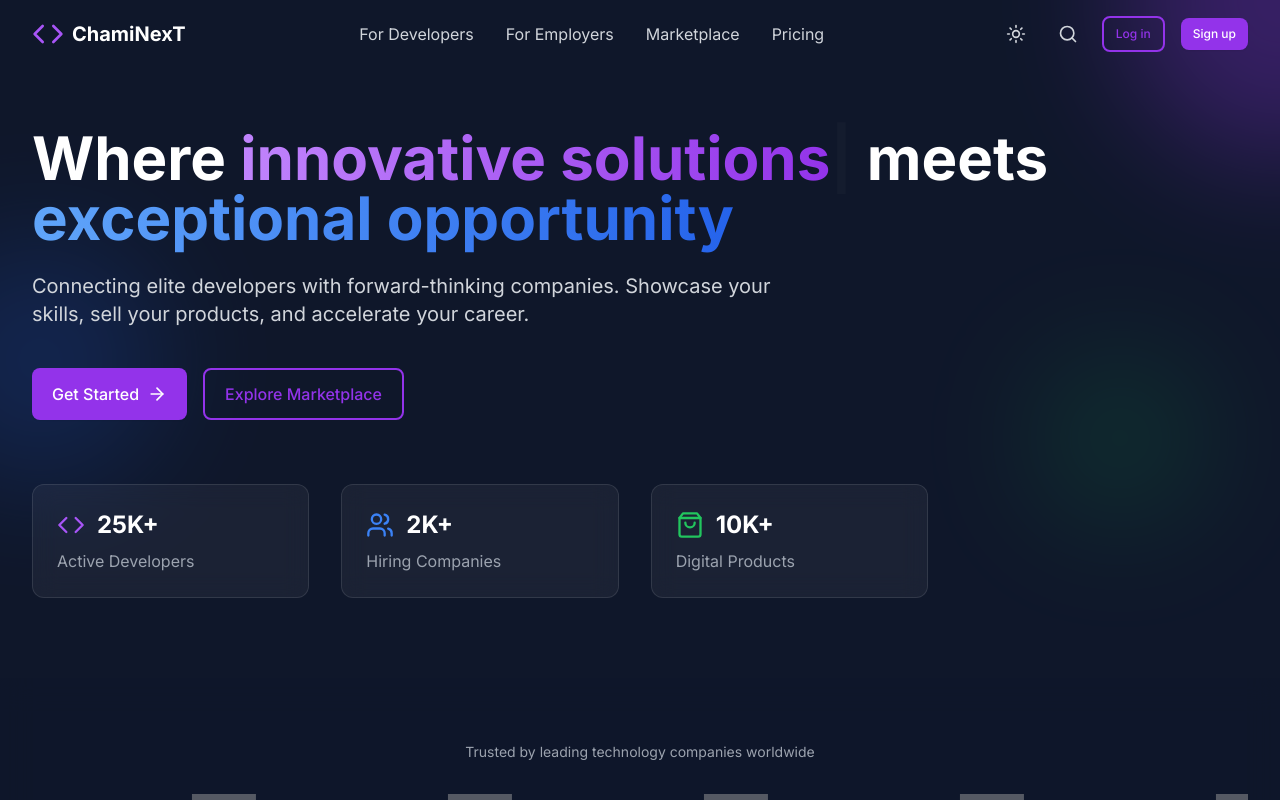
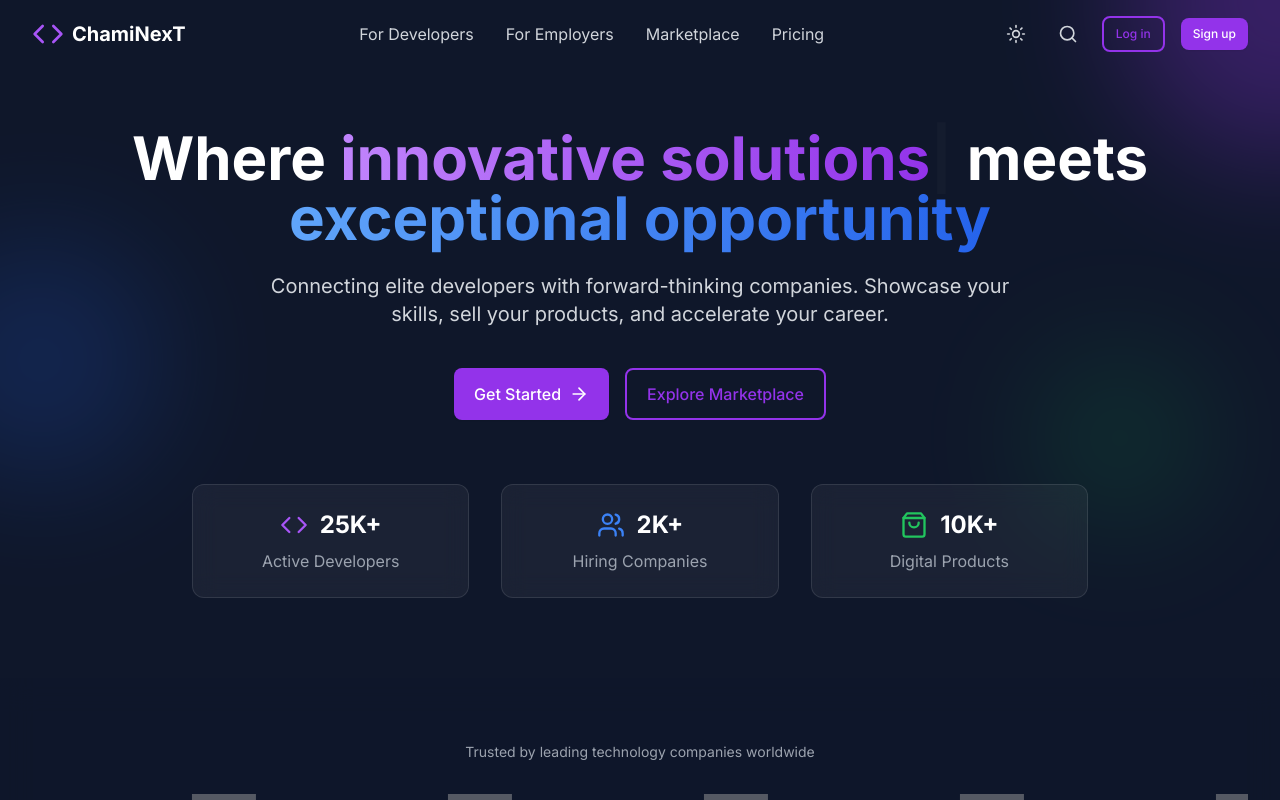
Before and after one commit to uzzielperez/ChamiNexT, a React (Vite) app: page / in a window 1280 px wide. Shown: the top 800 px of the page. Built offline with nearby package versions, Linux system fonts and the light colour scheme; grey boxes are pictures that could not be loaded.

Commit message:
text-center

```diff
--- a/src/components/home/HeroSection.tsx
+++ b/src/components/home/HeroSection.tsx
@@ -34,16 +34,16 @@ const HeroSection: React.FC = () => {
       </div>
 
       <div className="relative max-w-7xl mx-auto px-4 sm:px-6 lg:px-8 pt-32 pb-20">
-        <div className="text-center lg:text-left">
+        <div className="text-center">
           <h1 className="text-4xl md:text-5xl lg:text-6xl font-bold text-white leading-tight">
             Where <span className="text-transparent bg-clip-text bg-gradient-to-r from-purple-400 to-purple-600" ref={typedRef}></span> meets <span className="text-transparent bg-clip-text bg-gradient-to-r from-blue-400 to-blue-600">exceptional opportunity</span>
           </h1>
 
-          <p className="mt-6 text-xl text-gray-300 max-w-3xl mx-auto lg:mx-0">
+          <p className="mt-6 text-xl text-gray-300 max-w-3xl mx-auto">
             Connecting elite developers with forward-thinking companies. Showcase your skills, sell your products, and accelerate your career.
           </p>
 
-          <div className="mt-10 flex flex-col sm:flex-row justify-center lg:justify-start gap-4">
+          <div className="mt-10 flex flex-col sm:flex-row justify-center gap-4">
             <Button size="lg">
               Get Started
               <ArrowRight className="ml-2 h-5 w-5" />
@@ -54,29 +54,29 @@ const HeroSection: React.FC = () => {
           </div>
 
           {/* Stats */}
-          <div className="mt-16 grid grid-cols-1 sm:grid-cols-3 gap-8 max-w-4xl mx-auto lg:mx-0">
+          <div className="mt-16 grid grid-cols-1 sm:grid-cols-3 gap-8 max-w-4xl mx-auto">
             <div className="bg-white/5 backdrop-blur-md p-6 rounded-xl border border-white/10">
-              <div className="flex justify-center lg:justify-start items-center">
+              <div className="flex justify-center items-center">
                 <Code className="h-7 w-7 text-purple-500 mr-3" />
                 <span className="text-2xl font-bold text-white">25K+</span>
               </div>
-              <p className="mt-2 text-gray-400 text-center lg:text-left">Active Developers</p>
+              <p className="mt-2 text-gray-400 text-center">Active Developers</p>
             </div>
 
             <div className="bg-white/5 backdrop-blur-md p-6 rounded-xl border border-white/10">
-              <div className="flex justify-center lg:justify-start items-center">
+              <div className="flex justify-center items-center">
                 <Users className="h-7 w-7 text-blue-500 mr-3" />
                 <span className="text-2xl font-bold text-white">2K+</span>
               </div>
-              <p className="mt-2 text-gray-400 text-center lg:text-left">Hiring Companies</p>
+              <p className="mt-2 text-gray-400 text-center">Hiring Companies</p>
             </div>
 
             <div className="bg-white/5 backdrop-blur-md p-6 rounded-xl border border-white/10">
-              <div className="flex justify-center lg:justify-start items-center">
+              <div className="flex justify-center items-center">
                 <ShoppingBag className="h-7 w-7 text-green-500 mr-3" />
                 <span className="text-2xl font-bold text-white">10K+</span>
               </div>
-              <p className="mt-2 text-gray-400 text-center lg:text-left">Digital Products</p>
+              <p className="mt-2 text-gray-400 text-center">Digital Products</p>
             </div>
           </div>
         </div>
```
